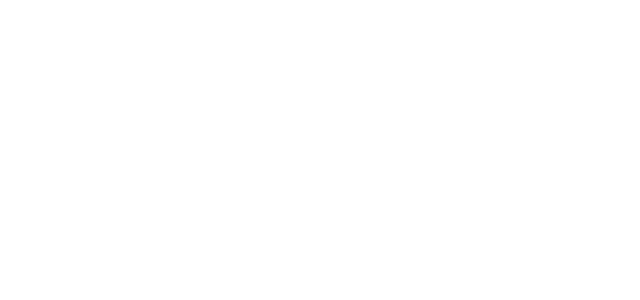
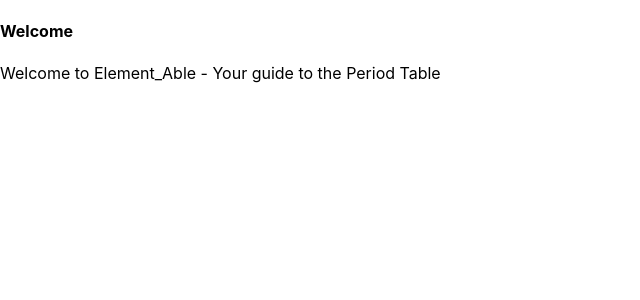
Before and after one commit to rich-back/Group-Project, a React (Create React App) app in the folder client/: page / in a window 1280 px wide. Before the commit this address had no page. Shown: the top 300 px of the page, without its empty margins (0-640 px from the left). Built offline with nearby package versions, Linux system fonts and the light colour scheme.

Commit message:
linked welcome page in router

```diff
--- a/client/src/App.js
+++ b/client/src/App.js
@@ -1,7 +1,7 @@
 import React, { useState } from "react"
 import { BrowserRouter as Router, Routes, Route } from "react-router-dom";
 import './App.css';
-
+import Welcome from "./pages/welcome";
 
 const App = () => {
 
@@ -9,7 +9,7 @@ const App = () => {
     <Router>
       {/* <NavBar /> */}
       <Routes>
-        {/* <Route path="/" element={<Home />} /> */}
+        <Route path="/" element={<Welcome />} />
       </Routes>
     </Router>
   )
--- a/client/src/welcome.js
+++ b/client/src/pages/welcome.js
@@ -7,4 +7,4 @@ const Welcome = () => (
   </div>
 );
 
-export default Home;
+export default Welcome;
```
